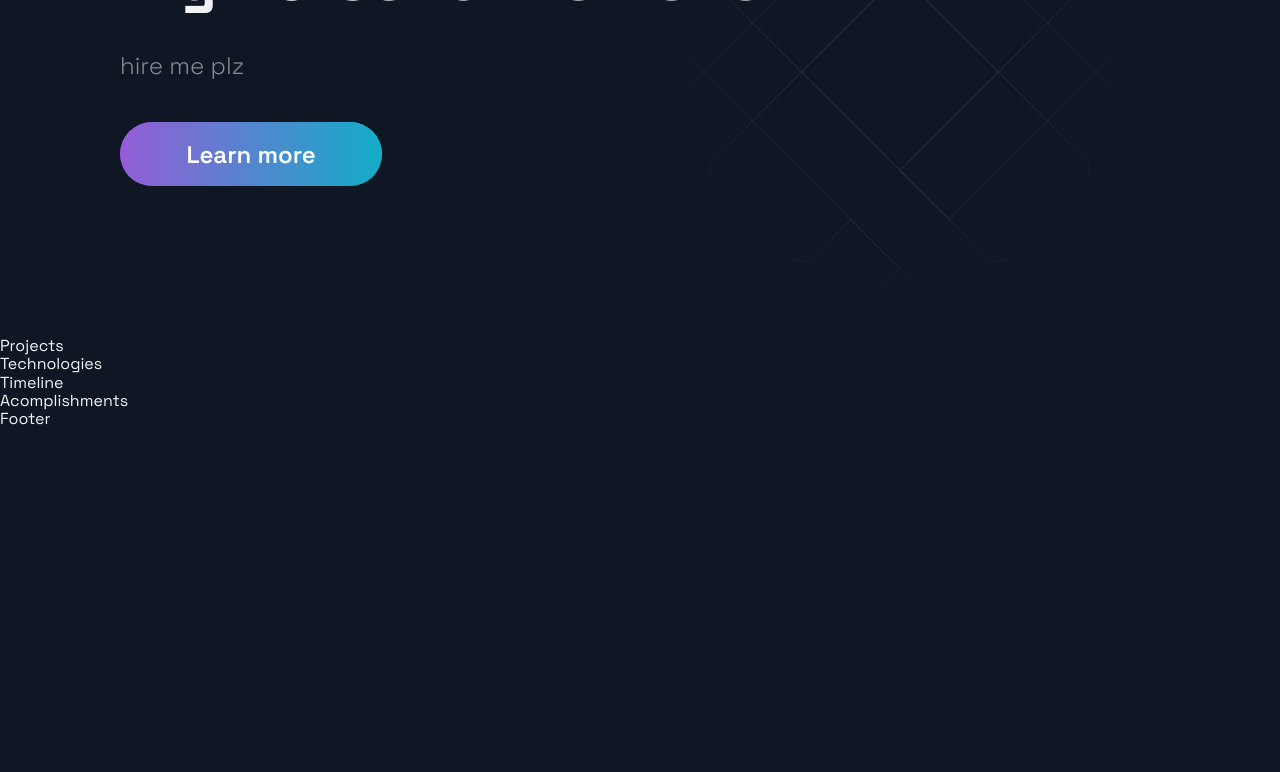
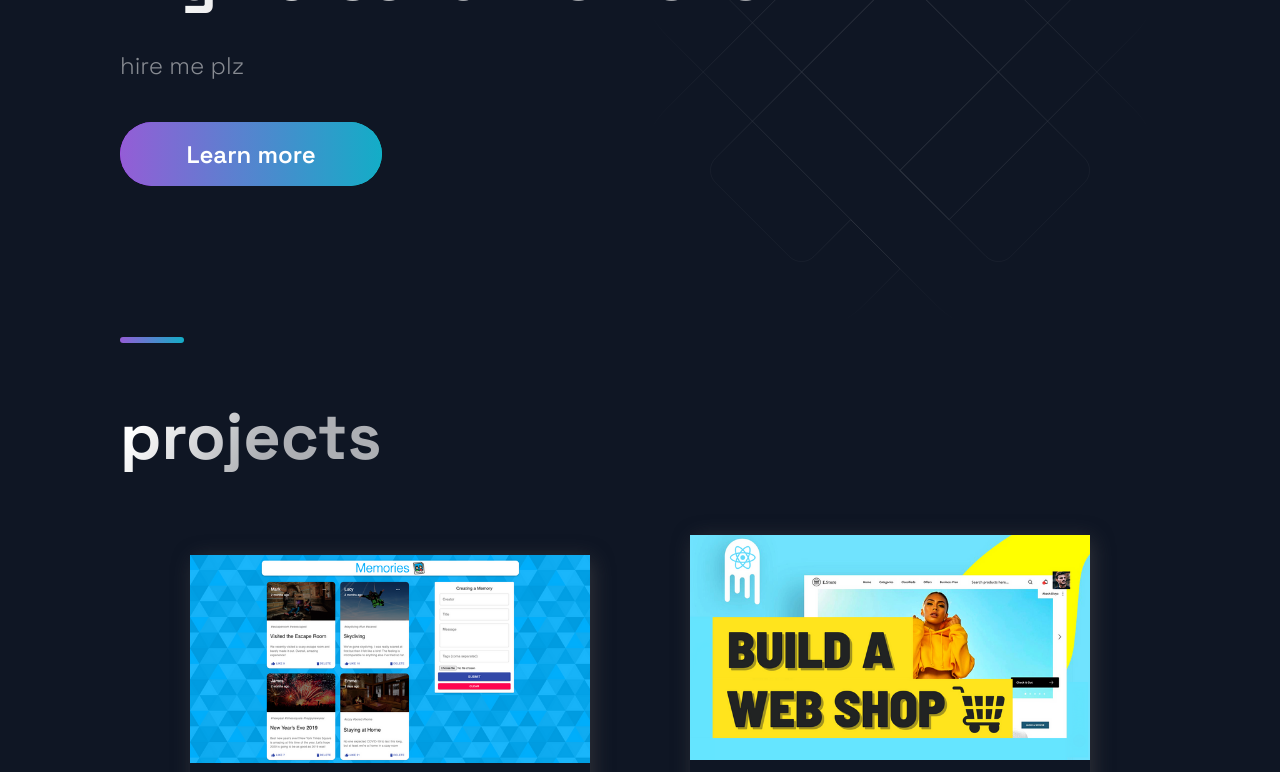
Before and after one commit to iamwangziwei/personal-portfolio, a Next.js app: page / in a window 1280 px wide. Shown: the part 300-1072 px from the top of the page. Before the commit the page ends 800 px from the top, so only its background shows below. Built offline with nearby package versions, Linux system fonts and the light colour scheme.

Commit message:
modify project

```diff
--- a/src/components/Projects/Projects.js
+++ b/src/components/Projects/Projects.js
@@ -1,13 +1,56 @@
-import React from 'react';
+import React from "react";
 
-import { BlogCard, CardInfo, ExternalLinks, GridContainer, HeaderThree, Hr, Tag, TagList, TitleContent, UtilityList, Img } from './ProjectsStyles';
-import { Section, SectionDivider, SectionTitle } from '../../styles/GlobalComponents';
-import { projects } from '../../constants/constants';
+import {
+  BlogCard,
+  CardInfo,
+  ExternalLinks,
+  GridContainer,
+  HeaderThree,
+  Hr,
+  Tag,
+  TagList,
+  TitleContent,
+  UtilityList,
+  Img,
+} from "./ProjectsStyles";
+import {
+  Section,
+  SectionDivider,
+  SectionTitle,
+} from "../../styles/GlobalComponents";
+import { projects } from "../../constants/constants";
 
 const Projects = () => (
-  <div>
-    Projects
-  </div>
+  <Section nopadding id="projects">
+    <SectionDivider />
+    <SectionTitle main>projects</SectionTitle>
+    <GridContainer>
+      {projects.map(
+        ({ title, description, image, tags, source, visit, id }) => (
+          <BlogCard key={id}>
+            <Img src={image}></Img>
+            <TitleContent>
+              <HeaderThree title>{title}</HeaderThree>
+              <Hr></Hr>
+            </TitleContent>
+            <CardInfo>{description}</CardInfo>
+            <div>
+              <TitleContent>Stack</TitleContent>
+              <TagList>
+                {tags.map((tag, i) => (
+                  <Tag key={i}>{tag}</Tag>
+                ))}
+              </TagList>
+            </div>
+            <UtilityList>
+              <ExternalLinks href={source}>Site</ExternalLinks>
+              <ExternalLinks href={visit}>Github</ExternalLinks>
+            </UtilityList>
+          </BlogCard>
+        )
+      )}
+    </GridContainer>
+  </Section>
 );
 
 export default Projects;
```
